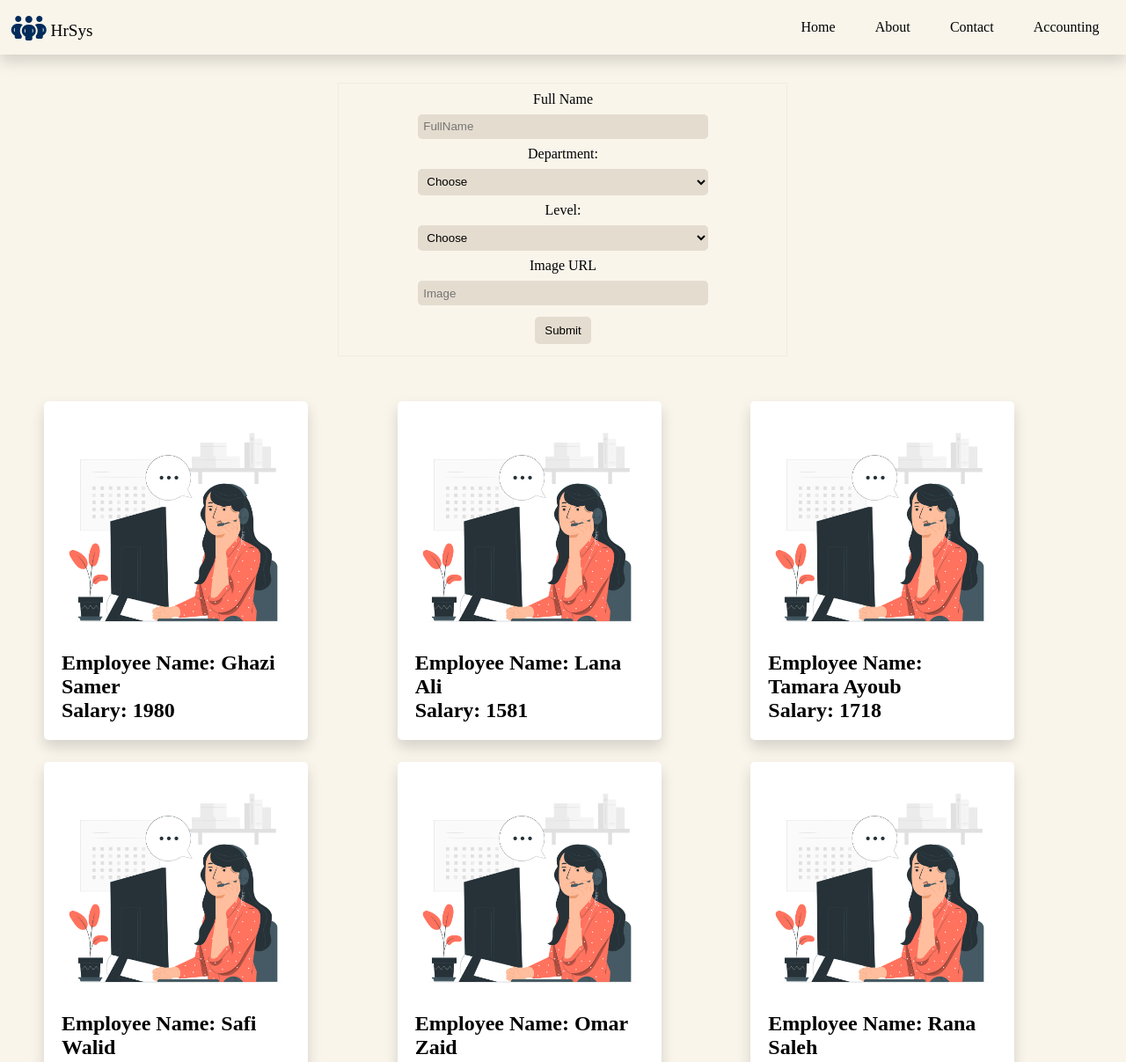
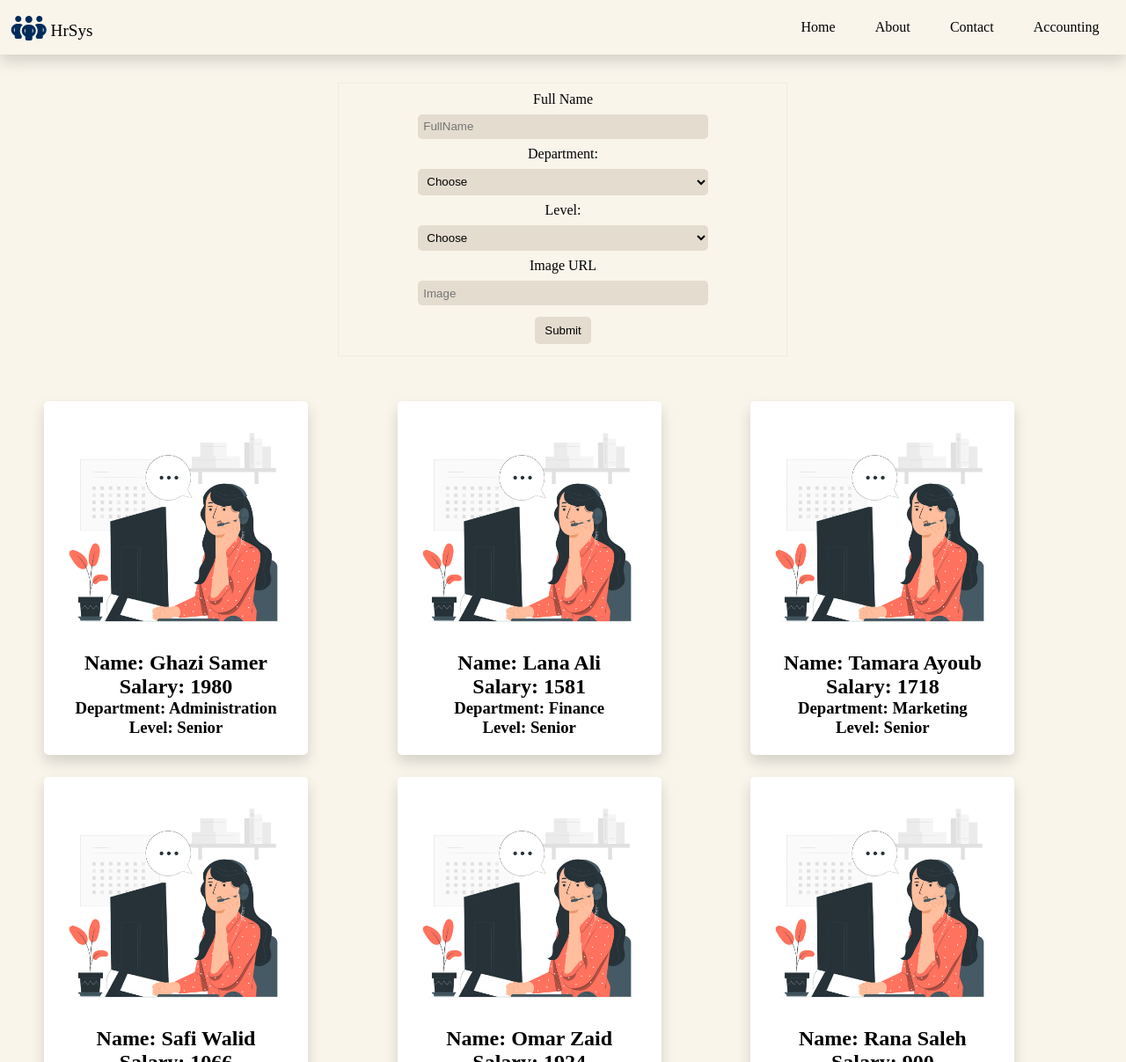
Before and after one commit to MalekHasan/HR-management-system, a website: page index.html in a window 1280 px wide. Shown: the top 1207 px of the page at 88% size. Drawn offline with Linux system fonts and the light colour scheme.

Commit message:
add image to employee with good style part 3

```diff
--- a/css/style.css
+++ b/css/style.css
@@ -100,6 +100,7 @@ select{
     padding: 20px;
     border-radius: 5px;
     box-shadow: 0rem 0.5rem 1rem rgba(0,0,0,0.15);
+    text-align: center;
 }
 .container{
     display: grid;
--- a/js/app.js
+++ b/js/app.js
@@ -36,12 +36,18 @@ Employee.prototype.render = function () {
   let empFullName = document.createElement("h2");
   let empSalary = document.createElement("h2");
   let empImg = document.createElement("img");
+  let empDept = document.createElement("h3");
+  let empLevel = document.createElement("h3");
   empImg.src=this.empImage;
-  empFullName.textContent = `Employee Name: ${this.fullName}`;
+  empFullName.textContent = `Name: ${this.fullName}`;
   empSalary.textContent = `Salary: ${this.calcSalary()}`;
+  empDept.textContent = `Department: ${this.department}`;
+  empLevel.textContent = `Level: ${this.level}`;
   divContent.appendChild(empImg);
   divContent.appendChild(empFullName);
   divContent.appendChild(empSalary);
+  divContent.appendChild(empDept);
+  divContent.appendChild(empLevel);
   container.appendChild(divContent);
   //add (line:33-38) when we took the new lecture
   // return document.write(
```
